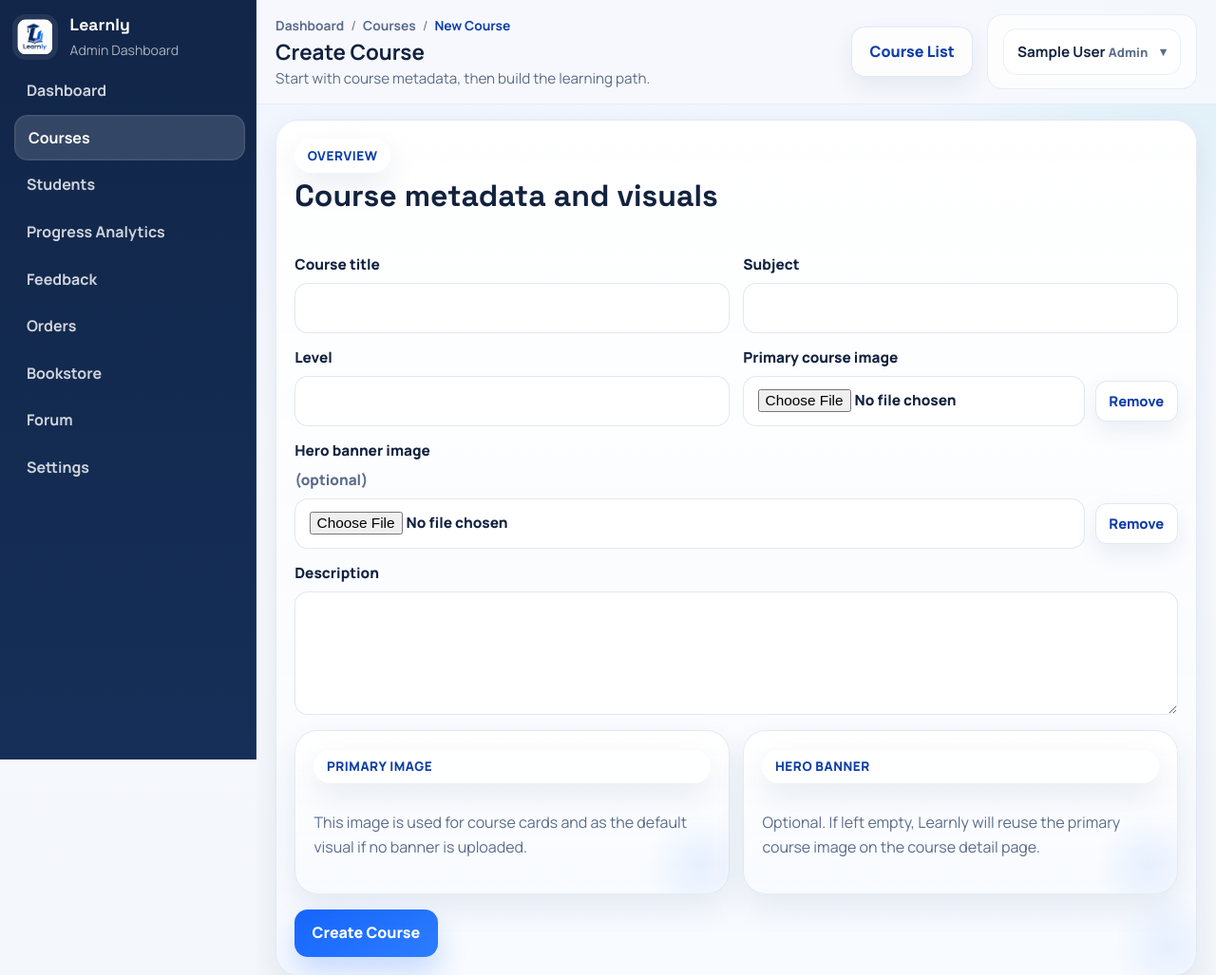
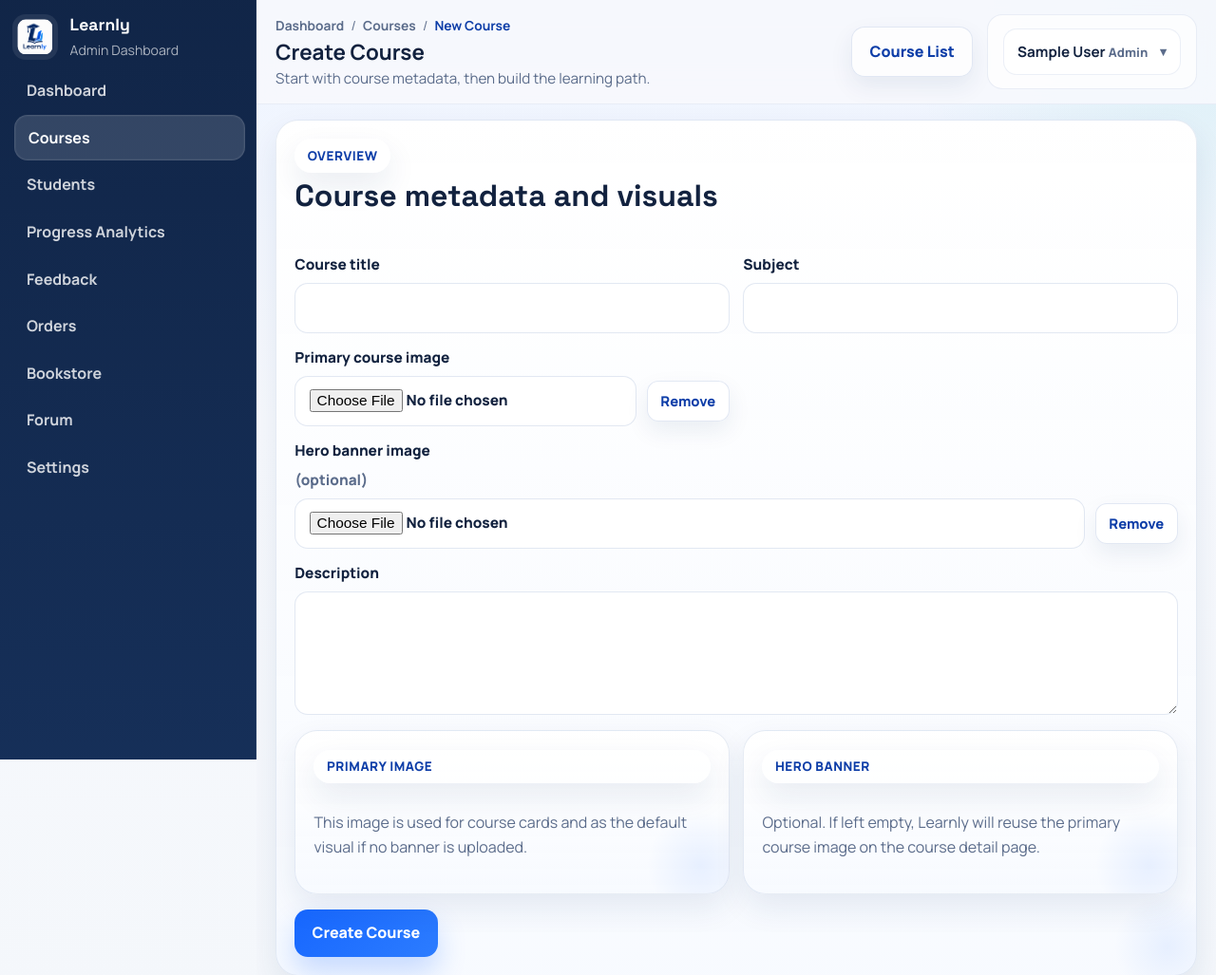
Before and after one commit to stevelcl/learnly-education-website, a PHP site: page /admin-course-manage.php in a window 1280 px wide. Shown: the top 1027 px of the page at 95% size. Run offline with PHP 8.4, Linux system fonts and the light colour scheme; the visitor is signed in with stand-in values (Sample User, id 1).

Commit message:
Remove level field from course page and admin course form
Co-Authored-By: Claude Sonnet 4.6 <noreply@anthropic.com>

```diff
--- a/admin-course-manage.php
+++ b/admin-course-manage.php
@@ -137,7 +137,6 @@ admin_render_start([
                         <div class="admin-form-grid">
                             <label>Course title <input name="title" value="<?= htmlspecialchars($formValues['title']) ?>" required></label>
                             <label>Subject <input name="subject" value="<?= htmlspecialchars($formValues['subject']) ?>" required></label>
-                            <label>Level <input name="level" value="<?= htmlspecialchars($formValues['level']) ?>" required></label>
                             <label>Primary course image
                                 <div class="file-input-row">
                                     <input name="thumbnail_image" type="file" accept="image/jpeg,image/png,image/webp,image/gif" data-file-input>
--- a/course.php
+++ b/course.php
@@ -139,7 +139,6 @@ include __DIR__ . '/includes/header.php';
                             <span class="course-enrollment-pill"><?= $enrollmentCount ?> enrolled</span>
                         </div>
                         <div class="course-signal-row">
-                            <span class="signal-pill"><?= htmlspecialchars($course['level']) ?></span>
                             <span class="signal-pill"><?= $moduleCount ?> modules</span>
                             <span class="signal-pill"><?= $quizCount ?> quizzes</span>
                             <span class="signal-pill"><?= $estimatedMinutes ?> mins</span>
--- a/includes/admin-course-manager.php
+++ b/includes/admin-course-manager.php
@@ -44,7 +44,6 @@ function admin_course_form_defaults(?array $course = null): array
     return [
         'title' => $course['title'] ?? '',
         'subject' => $course['subject'] ?? '',
-        'level' => $course['level'] ?? '',
         'description' => $course['description'] ?? '',
         'thumbnail_path' => $course['thumbnail_path'] ?? '',
         'banner_path' => $course['banner_path'] ?? '',
@@ -289,7 +288,6 @@ function admin_save_course(array $data, array &$formValues, ?int $courseId = nul
 {
     $title = trim($data['title'] ?? '');
     $subject = trim($data['subject'] ?? '');
-    $level = trim($data['level'] ?? '');
     $description = trim($data['description'] ?? '');
     $thumbnailPath = trim($data['existing_thumbnail_path'] ?? '');
     $bannerPath = trim($data['existing_banner_path'] ?? '');
@@ -313,31 +311,30 @@ function admin_save_course(array $data, array &$formValues, ?int $courseId = nul
     $formValues = [
         'title' => $title,
         'subject' => $subject,
-        'level' => $level,
         'description' => $description,
         'thumbnail_path' => $thumbnailPath,
         'banner_path' => $bannerPath,
     ];
 
-    if ($title === '' || $subject === '' || $level === '' || $description === '') {
+    if ($title === '' || $subject === '' || $description === '') {
         return ['ok' => false, 'error' => 'Please complete all course fields.'];
     }
 
     if ($courseId) {
         $stmt = db()->prepare(
             'UPDATE courses
-             SET title = ?, subject = ?, level = ?, description = ?, thumbnail_path = ?, banner_path = ?
+             SET title = ?, subject = ?, description = ?, thumbnail_path = ?, banner_path = ?
              WHERE id = ?'
         );
-        $stmt->execute([$title, $subject, $level, $description, $thumbnailPath, $bannerPath, $courseId]);
+        $stmt->execute([$title, $subject, $description, $thumbnailPath, $bannerPath, $courseId]);
         return ['ok' => true, 'id' => $courseId];
     }
 
     $stmt = db()->prepare(
-        'INSERT INTO courses (title, subject, level, description, thumbnail_path, banner_path)
-         VALUES (?, ?, ?, ?, ?, ?)'
+        'INSERT INTO courses (title, subject, description, thumbnail_path, banner_path)
+         VALUES (?, ?, ?, ?, ?)'
     );
-    $stmt->execute([$title, $subject, $level, $description, $thumbnailPath, $bannerPath]);
+    $stmt->execute([$title, $subject, $description, $thumbnailPath, $bannerPath]);
 
     return ['ok' => true, 'id' => (int) db()->lastInsertId()];
 }
```
